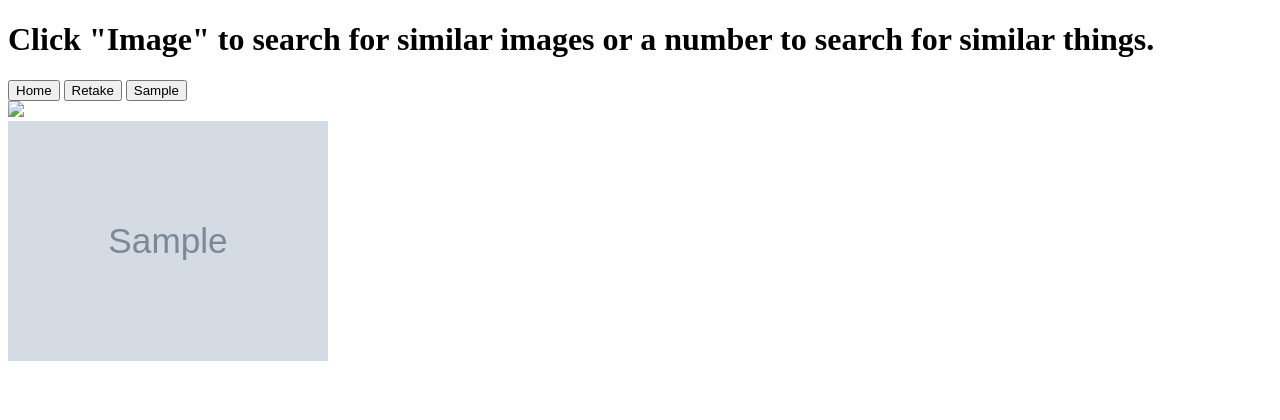
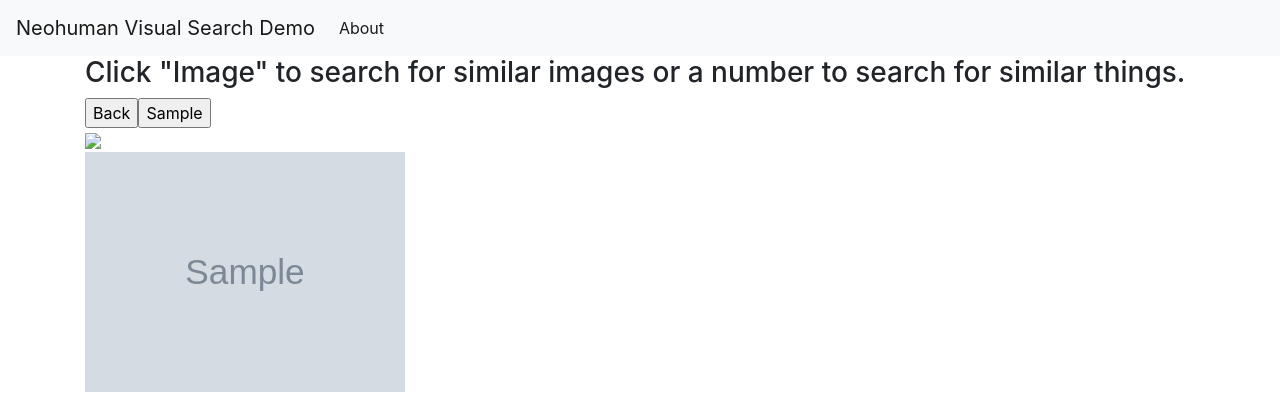
Before and after one commit to harpone/retrieval_app, a Flask app: template templates/query_image.html in a window 1280 px wide. Shown: the top 420 px of the page. Run offline with Flask 2, Linux system fonts and the light colour scheme; the template is opened without the code that fills it: most values are stand-ins (such as "Sample title", 1, 10 or a date in 2020); grey boxes marked "Sample" are stand-in pictures; parts of the project's set-up code (start-up, migrations or seed data) failed here and were passed over; some libraries are stand-ins or nearby versions.

Commit message:
About box; cleaning up

```diff
--- a/app.py
+++ b/app.py
@@ -11,6 +11,8 @@ from termcolor import colored
 from PIL import Image
 from waitress import serve
 import ngtpy
+from flask_bootstrap import Bootstrap
+from flask_dropzone import Dropzone
 
 
 from core.dataio import Database
@@ -41,6 +43,8 @@ app = Flask(__name__)
 #app.config['SECRET_KEY'] = 'asdfhbas7f3f3qoah'
 app.config.from_pyfile('configs/appconfig.py')
 app.config['UPLOADED_PHOTOS_DEST'] = './static/cache'
+bootstrap = Bootstrap(app)
+
 
 photos = UploadSet('photos', IMAGES)
 configure_uploads(app, photos)
@@ -177,7 +181,7 @@ def query_image():
     global ids
     global uploaded_filename
 
-    if 'home' in request.form:
+    if 'back' in request.form:
         delete_plot_cache()
         RESULTS = None
         query_img_path = None
@@ -218,6 +222,11 @@ def query_image():
                            query_img=query_img_base64,
                            ids=ids,
                            retrieval_img_path=retrieval_img_path)
+
+
+@app.route('/about', methods=['GET'])
+def about():
+    return render_template('about.html')
 
 
 def process_image(img_):
--- a/requirements.txt
+++ b/requirements.txt
@@ -20,3 +20,5 @@ blosc
 webdataset
 google-cloud-storage
 waitress
+flask-bootstrap
+flask-dropzone
--- a/templates/base.html
+++ b/templates/base.html
@@ -12,14 +12,14 @@
   </head>
   <body>
     <nav class="navbar navbar-expand-md navbar-light bg-light">
-        <a class="navbar-brand" href="{{ url_for('index')}}">Demo</a>
+        <a class="navbar-brand" href="{{ url_for('index')}}">Neohuman Visual Search Demo</a>
         <button class="navbar-toggler" type="button" data-toggle="collapse" data-target="#navbarNav" aria-controls="navbarNav" aria-expanded="false" aria-label="Toggle navigation">
             <span class="navbar-toggler-icon"></span>
         </button>
         <div class="collapse navbar-collapse" id="navbarNav">
             <ul class="navbar-nav">
             <li class="nav-item active">
-                <a class="nav-link" href="#">About</a>
+                <a class="nav-link" href="{{ url_for('about')}}">About</a>
             </li>
             </ul>
         </div>
--- a/templates/query_image.html
+++ b/templates/query_image.html
@@ -1,8 +1,11 @@
 <!DOCTYPE html>
+{% extends 'base.html' %}
+
+{% block content %}
 <html lang="en">
     <head>
         <title>Title</title>
-        <h1>Click "Image" to search for similar images or a number to search for similar things.</h1>
+        <h3>Click "Image" to search for similar images or a number to search for similar things.</h3>
 
     </head>
     <body>
@@ -14,8 +17,7 @@
         }
         </style>
     <form class="form-inline" method="post" action="/query_image">
-        <input type="submit" name="home" value="Home">
-        <input type="submit" name="restart" value="Retake">
+        <input type="submit" name="back" value="Back">
         {% for label, num in ids.items() %}
             <input type="submit" name={{ num }} value={{ label }}>
         {% endfor %}
@@ -29,3 +31,4 @@
     </body>
 
 </html>
+{% endblock %}
```
Also changed, not shown: docs/notes.md (+2 -1 lines), static/css/style.css (+26 -6 lines), templates/upload.html (+5 -3 lines).
